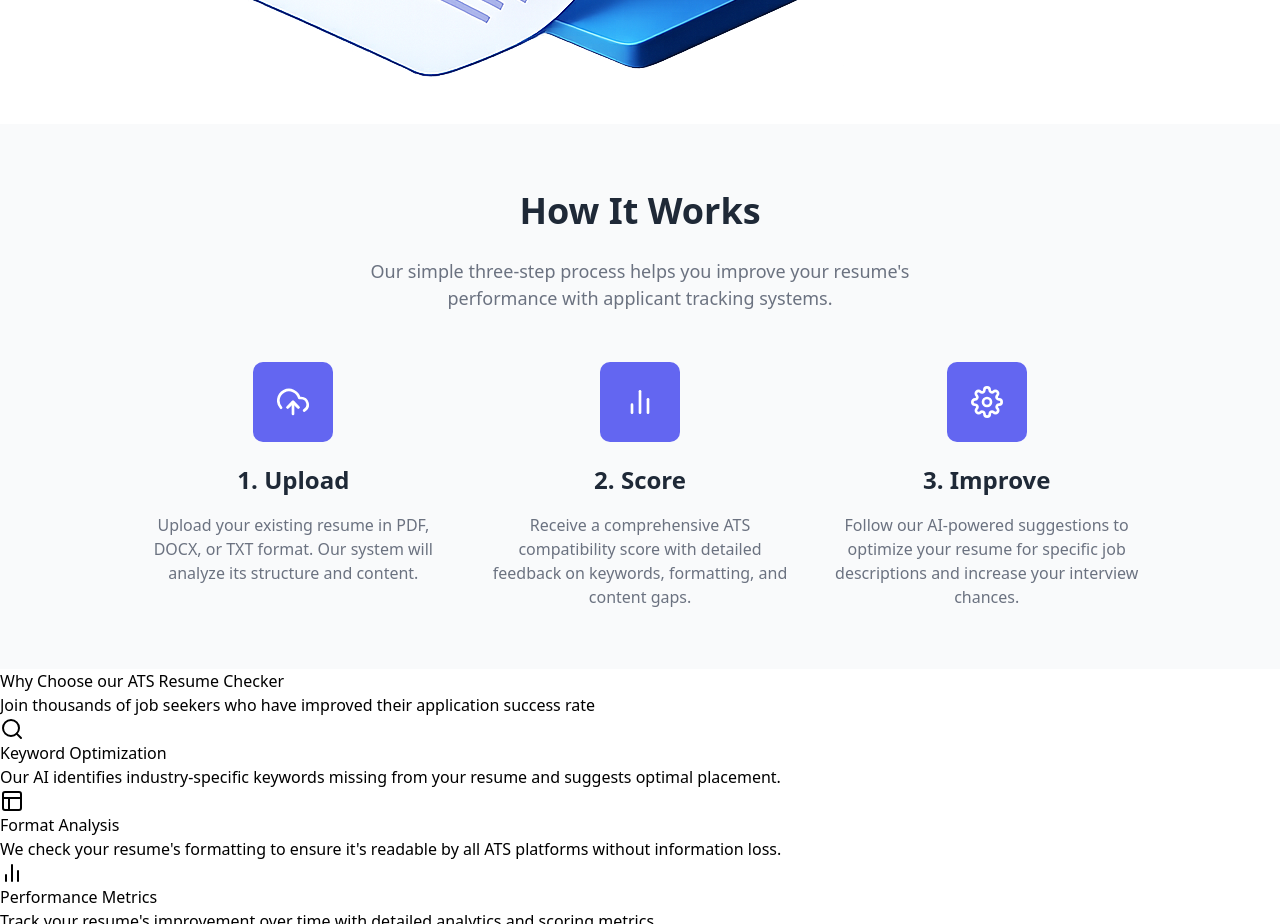
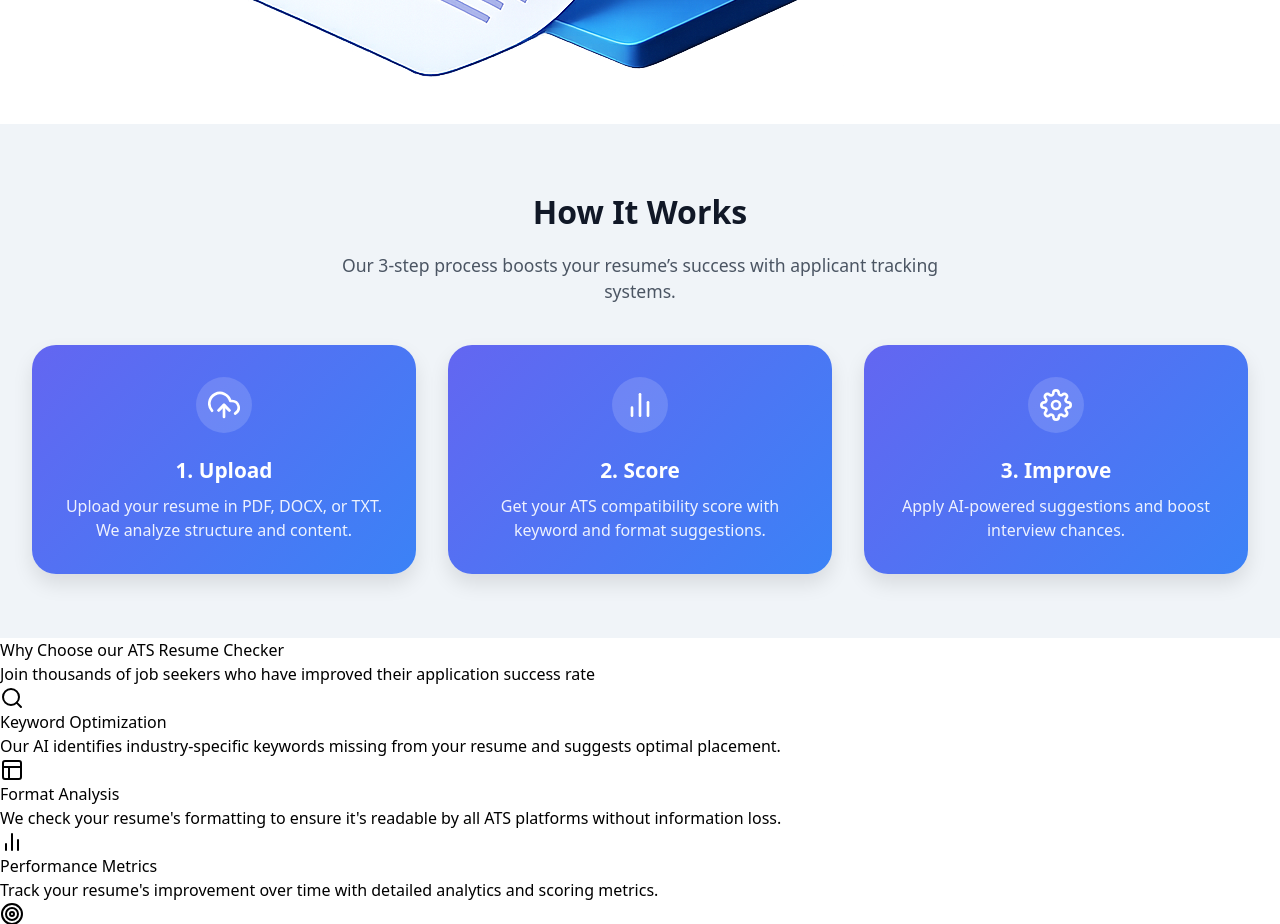
Before and after one commit to Madhesh-GitHub/CVortex, a React (Vite) app in the folder frontend/: page / in a window 1280 px wide. Shown: the part 1140-2064 px from the top of the page. Built offline with nearby package versions, Linux system fonts and the light colour scheme.

Commit message:
framer motion animation

```diff
--- a/frontend/src/components/HowItWorks.css
+++ b/frontend/src/components/HowItWorks.css
@@ -1,129 +1,70 @@
 .how-it-works {
-  padding: 60px 20px;
   text-align: center;
-  background-color: #F9FAFB;
+  padding: 4rem 2rem;
+  background: #f0f4f8;
 }
 
-.how-it-works h2 {
-  font-size: 36px;
-  font-weight: bold;
-  color: #1F2937;
-  margin-bottom: 20px;
+.how-heading {
+  font-size: 2rem;
+  font-weight: 700;
+  margin-bottom: 1rem;
+  color: #111827;
 }
 
-.how-it-works > p {
-  font-size: 18px;
-  color: #6B7280;
-  margin-bottom: 50px;
+.how-subtext {
+  font-size: 1.1rem;
   max-width: 600px;
-  margin-left: auto;
-  margin-right: auto;
+  margin: 0 auto 2.5rem auto;
+  color: #4b5563;
 }
 
 .steps {
   display: flex;
-  gap: 40px;
-  max-width: 1000px;
-  margin: 0 auto;
+  flex-direction: column;
+  gap: 2rem;
+}
+
+@media (min-width: 768px) {
+  .steps {
+    flex-direction: row;
+    justify-content: center;
+    align-items: stretch;
+    gap: 2rem;
+  }
 }
 
 .step {
+  background: linear-gradient(135deg, #6366f1, #3b82f6);
+  padding: 2rem;
+  border-radius: 1.5rem;
+  box-shadow: 0 10px 20px rgba(0, 0, 0, 0.1);
   flex: 1;
+  transition: all 0.3s ease;
+  color: #ffffff; /* fallback */
 }
 
-.icon {
-  width: 80px;
-  height: 80px;
-  background-color: #6366F1;
-  border-radius: 10px;
-  display: flex;
-  align-items: center;
-  justify-content: center;
-  margin: 0 auto 20px;
-  font-size: 30px;
-  transition: all 0.3s ease;
+.step:hover {
+  background: linear-gradient(135deg, #4f46e5, #2563eb);
 }
 
-.icon:hover {
-  background-color: #4F46E5;
-  transform: translateY(-2px);
+.step .icon {
+  background: rgba(255, 255, 255, 0.15);
+  padding: 0.75rem;
+  border-radius: 9999px;
+  margin-bottom: 1rem;
+  display: inline-block;
 }
 
 .step h3 {
-  font-size: 24px;
-  color: #1F2937;
-  margin-bottom: 15px;
+  font-size: 1.3rem;
   font-weight: 600;
+  margin-bottom: 0.5rem;
+  color: #ffffff;
 }
 
 .step p {
-  font-size: 16px;
-  color: #6B7280;
+  font-size: 1rem;
+  font-weight: 400;
   line-height: 1.5;
+  color: rgba(255, 255, 255, 0.9); /* softer white for description */
 }
-
-/* Responsive Design */
-@media (max-width: 1024px) {
-  .steps {
-    gap: 40px;
-  }
-
-  .step {
-    padding: 0 10px;
-  }
-}
-
-@media (max-width: 768px) {
-  .how-it-works {
-    padding: 40px 20px;
-  }
-
-  .how-it-works h2 {
-    font-size: 28px;
-  }
-
-  .how-it-works > p {
-    font-size: 16px;
-  }
-
-  .steps {
-    flex-direction: column;
-    gap: 40px;
-  }
-
-  .step h3 {
-    font-size: 22px;
-  }
-
-  .step p {
-    font-size: 15px;
-  }
-}
-
-@media (max-width: 480px) {
-  .how-it-works {
-    padding: 30px 15px;
-  }
-
-  .how-it-works h2 {
-    font-size: 24px;
-  }
-
-  .how-it-works > p {
-    font-size: 14px;
-  }
-
-  .icon {
-    width: 60px;
-    height: 60px;
-    font-size: 24px;
-  }
-
-  .step h3 {
-    font-size: 20px;
-  }
-
-  .step p {
-    font-size: 14px;
-  }
-}
--- a/frontend/src/components/HowItWorks.jsx
+++ b/frontend/src/components/HowItWorks.jsx
@@ -1,39 +1,89 @@
-import React from 'react';
+import React, { useRef } from 'react';
 import { FiUploadCloud, FiBarChart2, FiSettings } from 'react-icons/fi';
+import { motion, useInView } from 'framer-motion';
 import './HowItWorks.css';
 
+const containerVariants = {
+  visible: {
+    transition: {
+      staggerChildren: 0.3,
+    },
+  },
+};
+
+const stepVariants = {
+  hidden: { opacity: 0, y: 60, scale: 0.9 },
+  visible: {
+    opacity: 1,
+    y: 0,
+    scale: 1,
+    transition: {
+      type: 'spring',
+      stiffness: 80,
+      damping: 15,
+    },
+  },
+};
+
 function HowItWorks() {
+  const ref = useRef(null);
+  const isInView = useInView(ref, { triggerOnce: false, amount: 0.3 });
+
+  const steps = [
+    {
+      icon: <FiUploadCloud size={32} color="white" />,
+      title: '1. Upload',
+      desc: 'Upload your resume in PDF, DOCX, or TXT. We analyze structure and content.',
+    },
+    {
+      icon: <FiBarChart2 size={32} color="white" />,
+      title: '2. Score',
+      desc: 'Get your ATS compatibility score with keyword and format suggestions.',
+    },
+    {
+      icon: <FiSettings size={32} color="white" />,
+      title: '3. Improve',
+      desc: 'Apply AI-powered suggestions and boost interview chances.',
+    },
+  ];
+
   return (
-    <div className="how-it-works">
-      <h2>How It Works</h2>
-      <p>Our simple three-step process helps you improve your resume's performance with applicant tracking systems.</p>
+    <motion.div
+      className="how-it-works"
+      ref={ref}
+      initial="hidden"
+      animate={isInView ? 'visible' : 'hidden'}
+      variants={containerVariants}
+    >
+      <motion.h2
+        className="how-heading"
+        variants={stepVariants}
+      >
+        How It Works
+      </motion.h2>
+
+      <motion.p
+        className="how-subtext"
+        variants={stepVariants}
+      >
+        Our 3-step process boosts your resume’s success with applicant tracking systems.
+      </motion.p>
 
       <div className="steps">
-        <div className="step">
-          <div className="icon">
-            <FiUploadCloud size={32} color="white" />
-          </div>
-          <h3>1. Upload</h3>
-          <p>Upload your existing resume in PDF, DOCX, or TXT format. Our system will analyze its structure and content.</p>
-        </div>
-
-        <div className="step">
-          <div className="icon">
-            <FiBarChart2 size={32} color="white" />
-          </div>
-          <h3>2. Score</h3>
-          <p>Receive a comprehensive ATS compatibility score with detailed feedback on keywords, formatting, and content gaps.</p>
-        </div>
-
-        <div className="step">
-          <div className="icon">
-            <FiSettings size={32} color="white" />
-          </div>
-          <h3>3. Improve</h3>
-          <p>Follow our AI-powered suggestions to optimize your resume for specific job descriptions and increase your interview chances.</p>
-        </div>
+        {steps.map((step, index) => (
+          <motion.div
+            className="step"
+            key={index}
+            variants={stepVariants}
+            whileHover={{ scale: 1.05 }}
+          >
+            <div className="icon">{step.icon}</div>
+            <h3>{step.title}</h3>
+            <p>{step.desc}</p>
+          </motion.div>
+        ))}
       </div>
-    </div>
+    </motion.div>
   );
 }
 
```
